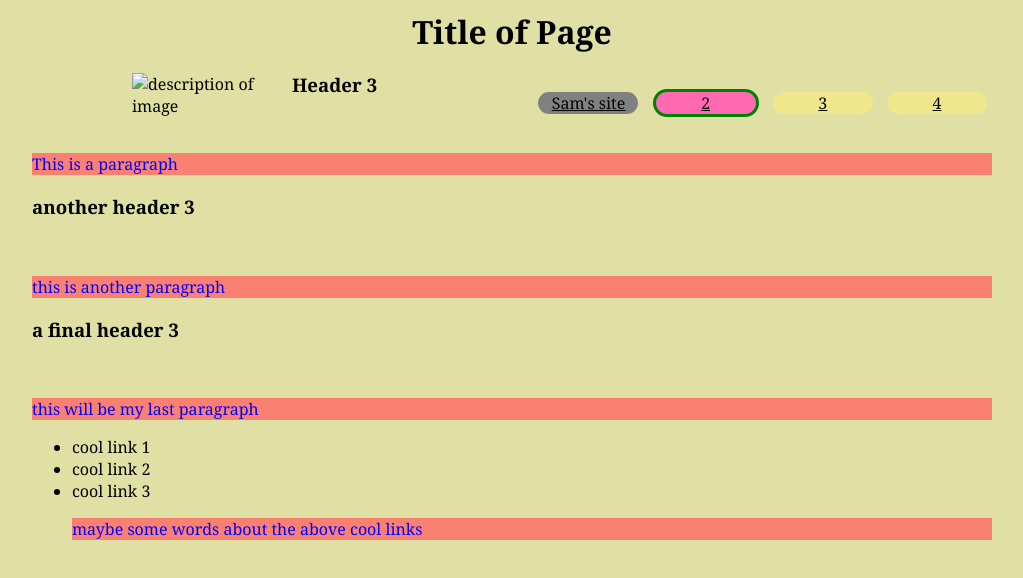
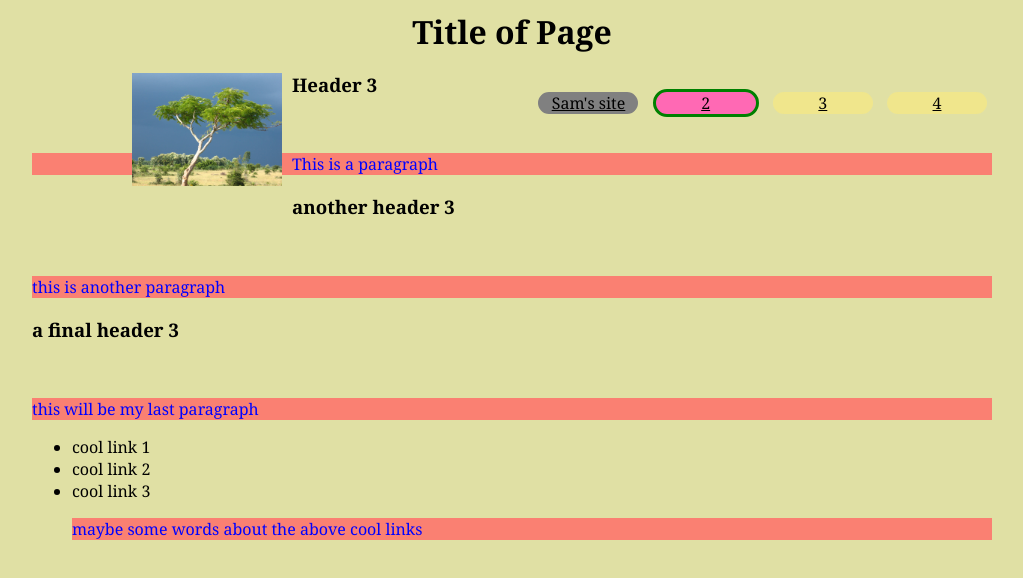
Before and after one commit to JRedmon1698/class-project, a plain HTML site: page index.html in a window 1280 px wide. Shown: the whole page, without its empty margins (128-1151 px from the left). Drawn offline with Linux system fonts and the light colour scheme.

Commit message:
added image locally

```diff
--- a/index.html
+++ b/index.html
@@ -3,7 +3,7 @@
 <header>
     <h1>Title of Page</h1>
     <link rel="stylesheet" href="style.css">
-    <img src="" alt="description of image">
+    <img src="images/tree.jpg" alt="description of image">
     <nav>
         <ul>
             <li><a href="https://samuelber-lab.github.io/class-project">Sam's site</a></li>
```
Also changed, not shown: images/tree.jpg (added).
